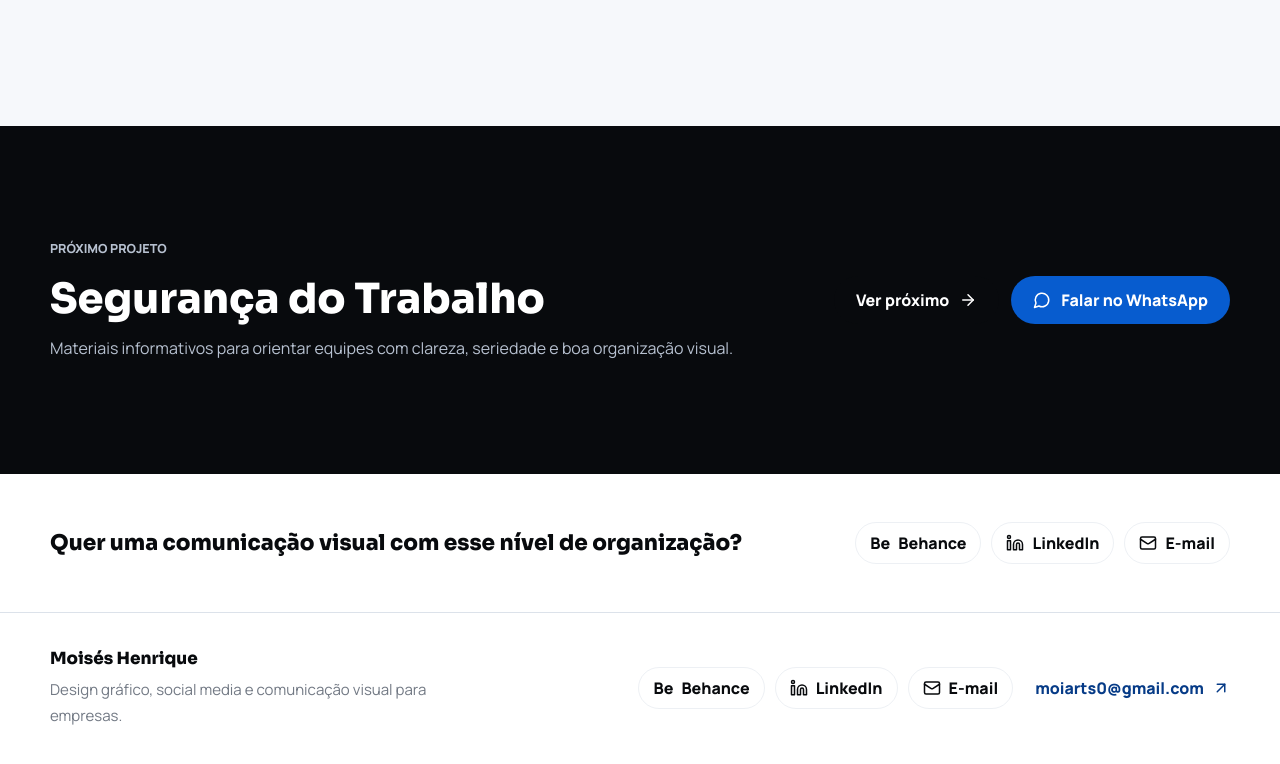
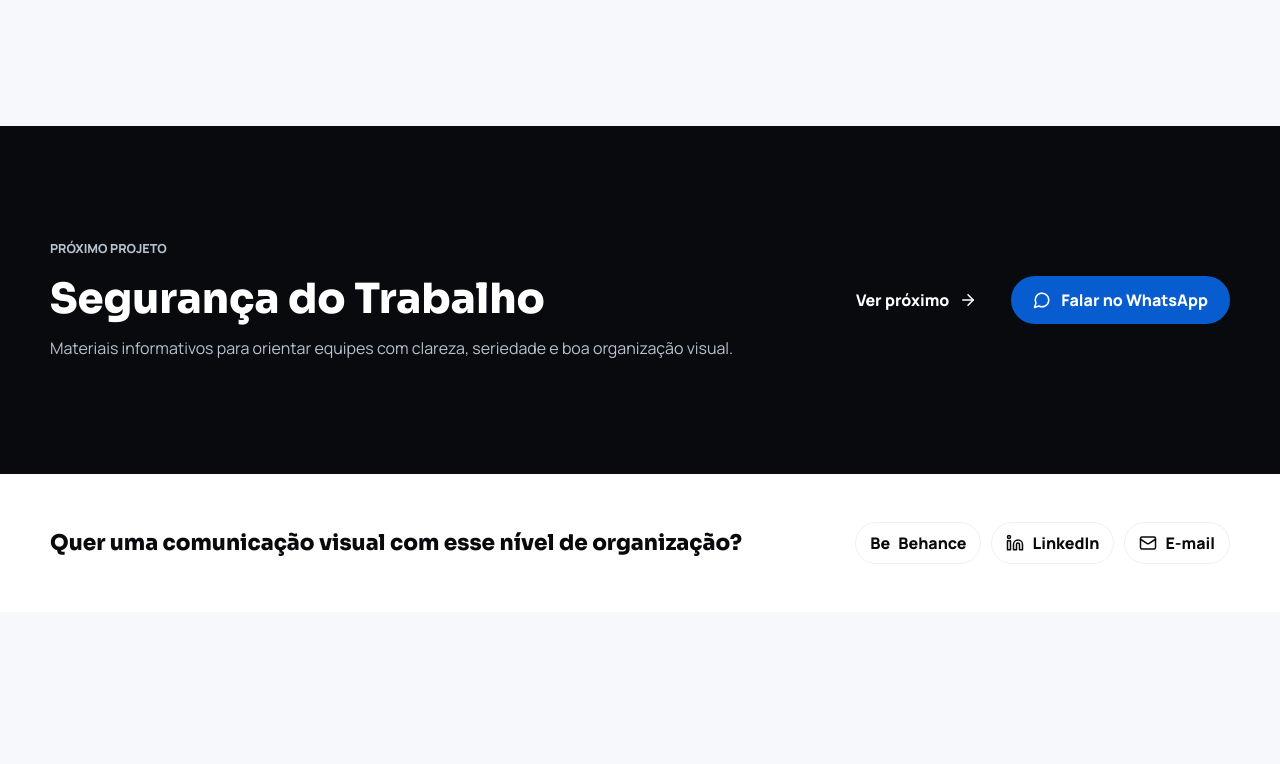
Before and after one commit to portfolio-moises/portfolio-moises, a React (Vite) app: page /projetos/agronegocio-cia-da-terra in a window 1280 px wide. Shown: the part 2689-3453 px from the top of the page. After the commit the page ends 3301 px from the top, so only its background shows below. Built offline with nearby package versions, Linux system fonts and the light colour scheme.

Commit message:
Remove footer and prepare root Pages URL

```diff
--- a/index.html
+++ b/index.html
@@ -9,7 +9,7 @@
       content="Portfólio de Moisés Henrique, designer gráfico especializado em social media, materiais institucionais, apresentações e comunicação visual para empresas."
     />
     <meta name="robots" content="index, follow" />
-    <link rel="canonical" href="https://portfolio-moises.github.io/portfolio-moises/" />
+    <link rel="canonical" href="https://portfolio-moises.github.io/" />
     <link rel="icon" type="image/svg+xml" href="%BASE_URL%favicon.svg" />
     <link rel="manifest" href="%BASE_URL%site.webmanifest" />
     <meta property="og:type" content="website" />
--- a/src/App.tsx
+++ b/src/App.tsx
@@ -1,6 +1,5 @@
 import { AnimatePresence } from "framer-motion";
 import { Route, Routes, useLocation } from "react-router-dom";
-import Footer from "./components/Footer";
 import Header from "./components/Header";
 import ScrollToTop from "./components/ScrollToTop";
 import Home from "./pages/Home";
@@ -27,7 +26,6 @@ const App = () => {
       <ScrollToTop />
       <Header />
       <AnimatedRoutes />
-      <Footer />
     </>
   );
 };
--- a/src/components/Footer.tsx
+++ /dev/null
@@ -1,23 +0,0 @@
-import { ArrowUpRight } from "lucide-react";
-import { siteConfig } from "../config/site";
-import SocialLinks from "./SocialLinks";
-
-const Footer = () => (
-  <footer className="site-footer">
-    <div className="container site-footer__inner">
-      <div>
-        <a className="logo logo--footer" href="#inicio">
-          Moisés Henrique
-        </a>
-        <p>Design gráfico, social media e comunicação visual para empresas.</p>
-      </div>
-      <SocialLinks />
-      <a className="footer-mail" href={`mailto:${siteConfig.email}`}>
-        {siteConfig.email}
-        <ArrowUpRight size={18} aria-hidden="true" />
-      </a>
-    </div>
-  </footer>
-);
-
-export default Footer;
--- a/src/config/site.ts
+++ b/src/config/site.ts
@@ -5,7 +5,7 @@ export const siteConfig = {
   behance: "https://www.behance.net/moisshenrique1",
   linkedin: "https://www.linkedin.com/in/moiseshenrique1/",
   whatsappNumber: "5534984329086",
-  canonicalUrl: "https://portfolio-moises.github.io/portfolio-moises/",
+  canonicalUrl: "https://portfolio-moises.github.io/",
 };
 
 export const getWhatsAppUrl = (message = "Olá, Moisés! Vim pelo seu portfólio e gostaria de conversar sobre um projeto.") => {
--- a/src/styles.css
+++ b/src/styles.css
@@ -1250,34 +1250,6 @@ blockquote {
   font-weight: 900;
 }
 
-.site-footer {
-  border-top: 1px solid var(--border);
-  background: var(--white);
-  padding: 34px 0;
-}
-
-.site-footer__inner {
-  display: grid;
-  grid-template-columns: minmax(220px, 1fr) auto auto;
-  align-items: center;
-  gap: 22px;
-}
-
-.site-footer p {
-  max-width: 420px;
-  margin-top: 8px;
-  font-size: 0.94rem;
-}
-
-.footer-mail {
-  display: inline-flex;
-  align-items: center;
-  gap: 8px;
-  color: var(--primary-dark);
-  font-weight: 900;
-  overflow-wrap: anywhere;
-}
-
 .project-page {
   background: var(--white);
 }
@@ -1609,8 +1581,7 @@ blockquote {
   }
 
   .project-next__inner,
-  .project-contact__inner,
-  .site-footer__inner {
+  .project-contact__inner {
     grid-template-columns: 1fr;
     justify-items: start;
   }
--- a/vite.config.ts
+++ b/vite.config.ts
@@ -6,7 +6,8 @@ declare const process: {
 };
 
 const repoName = process.env.GITHUB_REPOSITORY?.split("/")[1];
-const githubPagesBase = process.env.GITHUB_PAGES === "true" && repoName ? `/${repoName}/` : "/";
+const githubPagesBase =
+  process.env.GITHUB_PAGES === "true" && repoName && !repoName.endsWith(".github.io") ? `/${repoName}/` : "/";
 
 export default defineConfig({
   base: process.env.VITE_BASE_PATH || githubPagesBase,
```
Also changed, not shown: public/robots.txt, 1 other file (tests, documents, lock files or other folders).
